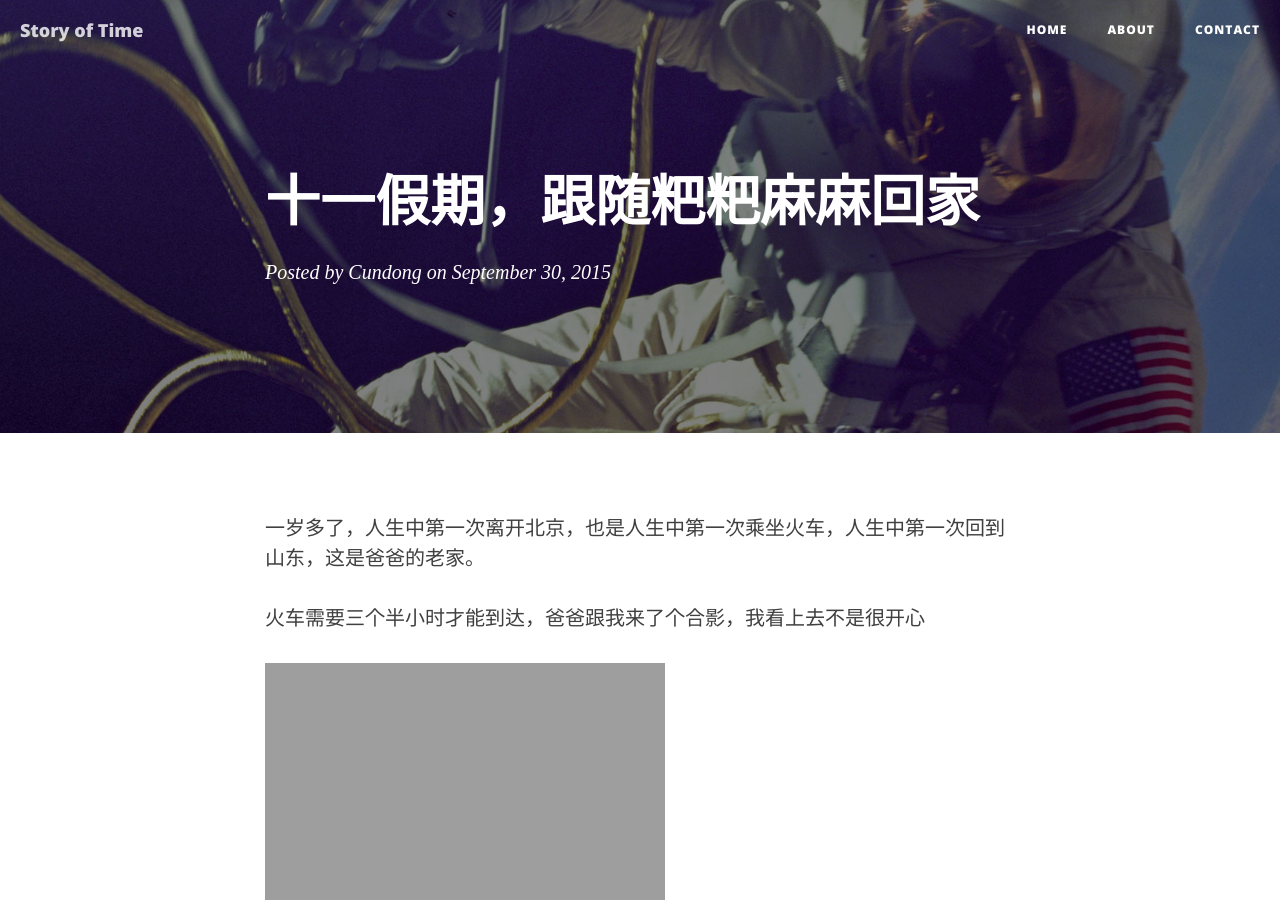
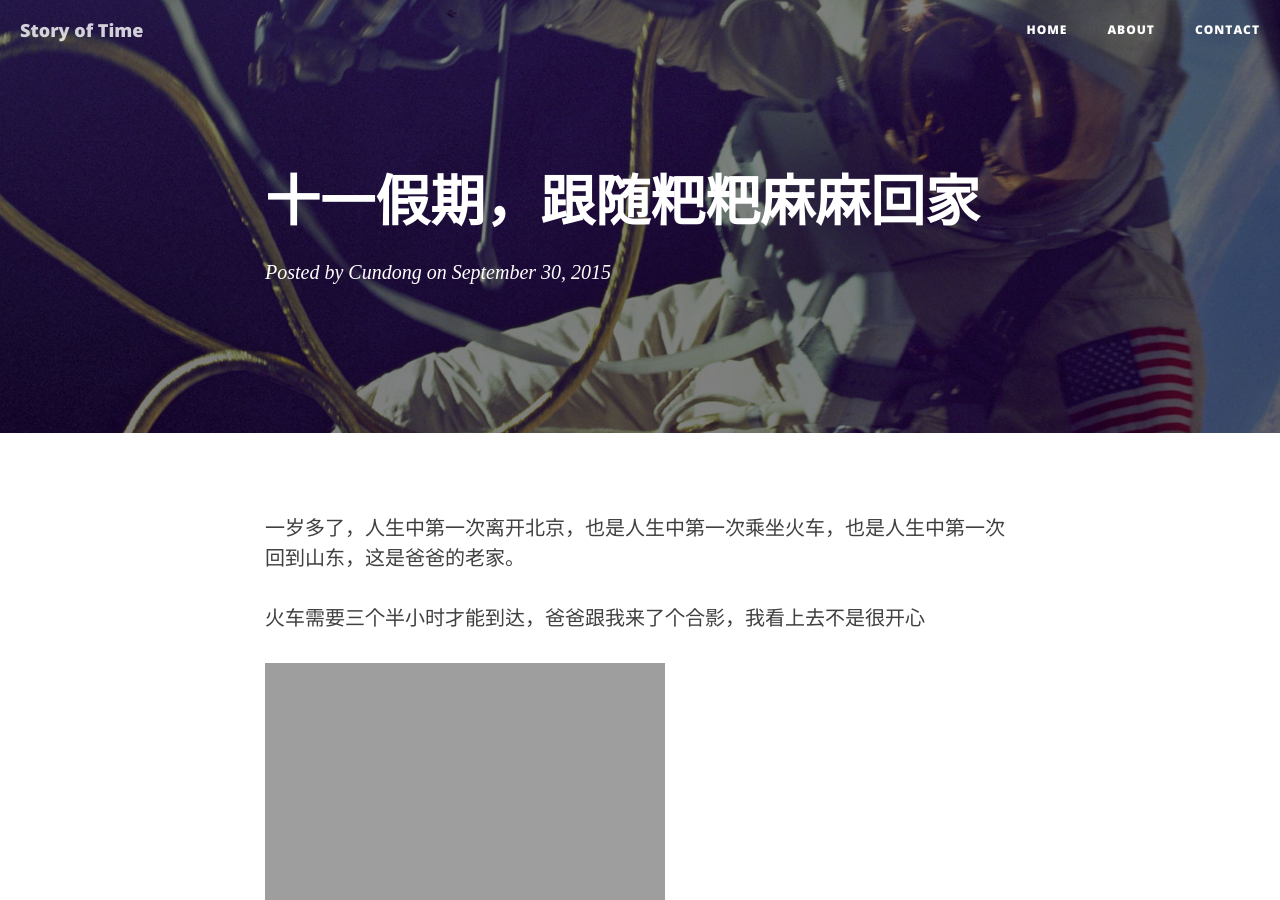
Before and after one commit to cundong/jekyll_demo, a Jekyll site: the page built from _posts/2015-09-30-go-2-shandong.markdown, in a window 1280 px wide and 900 px high. Built offline with Jekyll 4.4.1, drawn with Linux system fonts in a browser that asks for light colours; nearby versions of some CDN libraries.

Commit message:
Update 2015-09-30-go-2-shandong.markdown

```diff
--- a/_posts/2015-09-30-go-2-shandong.markdown
+++ b/_posts/2015-09-30-go-2-shandong.markdown
@@ -7,7 +7,7 @@ author:     "Cundong"
 header-img: "img/post-bg-06.jpg"
 ---
 
-<p>一岁多了，人生中第一次离开北京，也是人生中第一次乘坐火车，人生中第一次回到山东，这是爸爸的老家。</p>
+<p>一岁多了，人生中第一次离开北京，也是人生中第一次乘坐火车，也是人生中第一次回到山东，这是爸爸的老家。</p>
 
 <p>火车需要三个半小时才能到达，爸爸跟我来了个合影，我看上去不是很开心</p>
 
```
